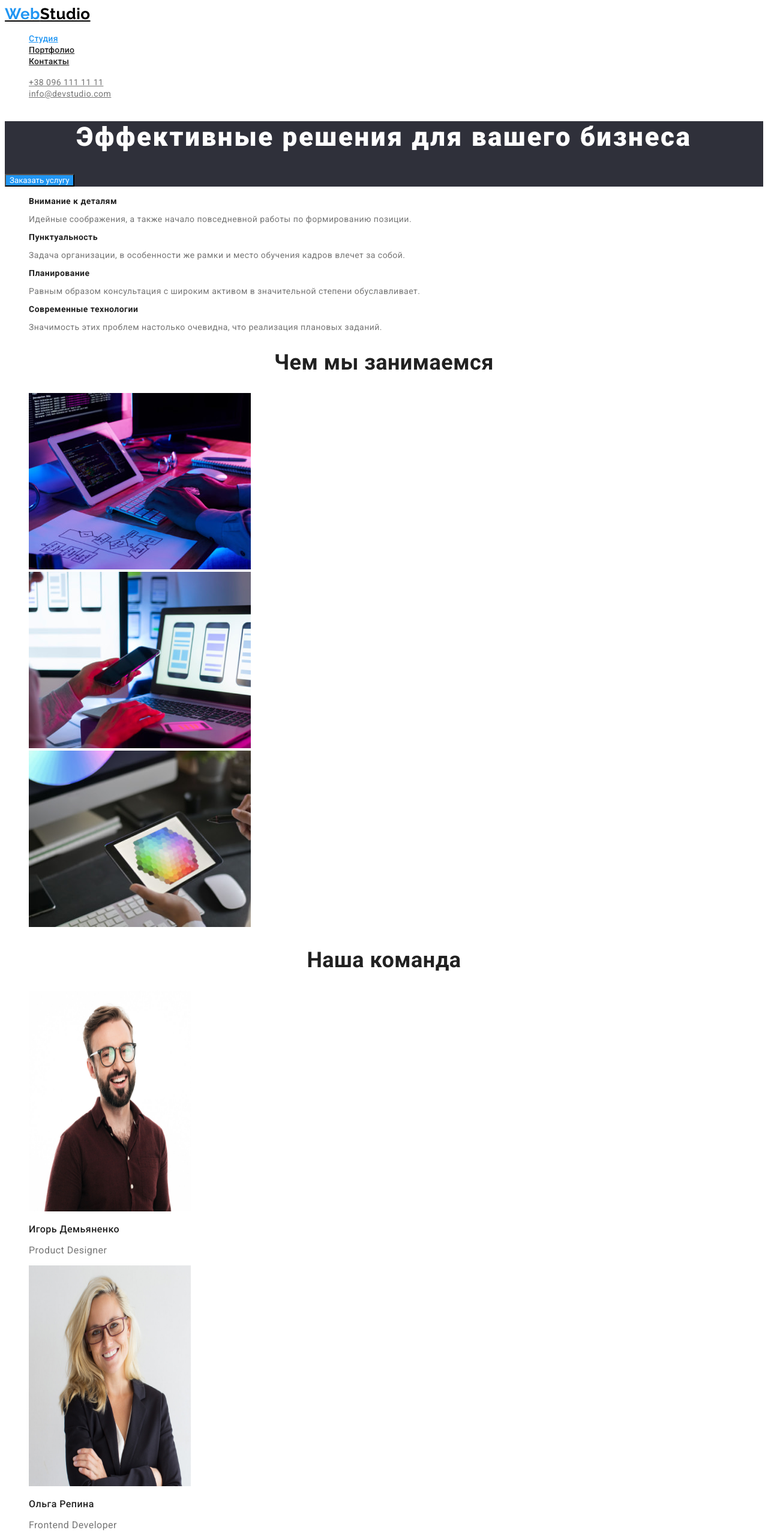
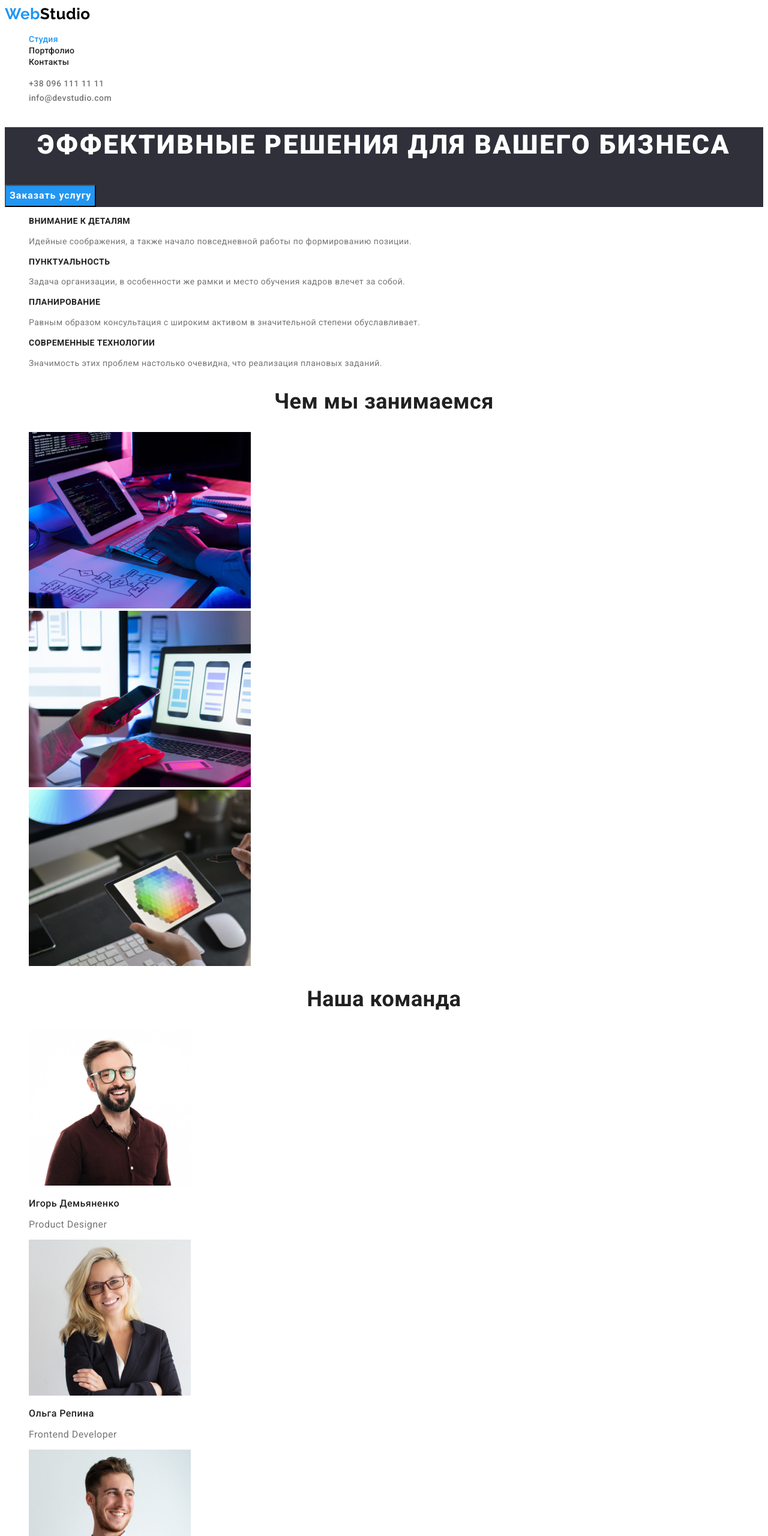
Before and after one commit to OlenaBut/goit-markup-hw-02, a plain HTML site: page index.html in a window 1280 px wide. Shown: the top 2560 px of the page at 60% size. Drawn offline with Linux system fonts and the light colour scheme.

Commit message:
доработка ДЗ 2

```diff
--- a/css/styles.css
+++ b/css/styles.css
@@ -44,7 +44,8 @@
     color: var(--simply-black);
     font-family: 'Raleway';
     font-size: 26px;
-    line-height: 1,19;
+    line-height: 1.19;
+    text-decoration: none;
 }
 
 /*site-nav*/
@@ -53,8 +54,9 @@
     color: var(--secondary-color);
     font-weight: 500;
     font-size: 14px;
-    line-height: 1,14;
+    line-height: 1.14;
     letter-spacing: 0.02em;
+    text-decoration: none;
 }
 
 .site-nav .link:hover,
@@ -76,17 +78,19 @@
 .tel-header {
   color: var(--primary-text-color);
   font-family: inherit;
-  font-weight: 400;
+  font-weight: 500;
   font-size: 14px;
-  line-height: 1,7;
+  line-height: 1.7;
+  text-decoration: none;
 }
 
 .mail-header {
     color: var(--primary-text-color);
     font-family: inherit;
-    font-weight: 400;
+    font-weight: 500;
     font-size: 14px;
-    line-height: 1,7;
+    line-height: 1.7;
+    text-decoration: none;
 }
 
 /*hero*/
@@ -99,15 +103,21 @@
     color: var(--simply-white);
     font-weight: 900;
     font-size: 44px;
-    line-height: 1,36;
+    line-height: 1.36;
     text-align: center;
     letter-spacing: 0.06em;
+    text-transform: uppercase;
 }
 
 .hero-btn {
     color: var(--simply-white);
     background: var(--accent-color);
     font-family: inherit;
+    font-weight: 700;
+    font-size: 16px;
+    line-height: 1.9;
+    letter-spacing: 0.06em;
+
 }
 
 /*features*/
@@ -116,21 +126,22 @@
     color: var(--secondary-color);
     font-weight: 700;
     font-size: 14px;
-    line-height: 1,14;
+    line-height: 1.14;
+    text-transform: uppercase;
 }
 
 .features-text {
     color: var(--primary-text-color);
     font-weight: 400;
     font-size: 14px;
-    line-height: 1,7;
+    line-height: 1.7;
 }
 
 .section-title {
     color: var(--secondary-color);
     font-weight: 700;
     font-size: 36px;
-    line-height: 1,17;
+    line-height: 1.17;
     text-align: center;
 }
 
@@ -138,14 +149,12 @@
     color: var(--secondary-color);
     font-weight: 500;
     font-size: 16px;
-    line-height: 1,19;
+    line-height: 1.19;
 }
 
 .team-text {
     color: var(--primary-text-color);
-    font-weight: 400;
-    font-size: 16px;
-    line-height: 1,19;
+    line-height: 1.19;
 }
 
 /*footer*/
@@ -160,25 +169,24 @@
 
 .location {
     color: var(--simply-white);
-    font-weight: 400;
     font-size: 14px;
-    line-height: 1,7;
+    line-height: 1.7;
 }
 
 .tel-footer {
     color: var(--contacs-footer);
     font-family: inherit;
-    font-weight: 400;
     font-size: 14px;
-    line-height: 1,7;
+    line-height: 1.7;
+    text-decoration: none;
 }
 
 .mail-footer {
     color: var(--contacs-footer);
     font-family: inherit;
-    font-weight: 400;
     font-size: 14px;
-    line-height: 1,7;
+    line-height: 1.7;
+    text-decoration: none;
 }
 
 /*filters*/
@@ -187,6 +195,10 @@
     color: var(--secondary-color);
     background-color: var(--simply-white);
     font-family: inherit;
+    font-weight: 500;
+    font-size: 16px;
+    line-height: 1.6;
+    letter-spacing: 0.03em;
 }
 
 .filters-btn-primary {
@@ -214,6 +226,5 @@
 .work-text {
     color: var(--primary-text-color);
     font-weight: 400;
-    font-size: 16px;
-    line-height: 1,9;
+    line-height: 1.9;
 }
--- a/index.html
+++ b/index.html
@@ -71,23 +71,23 @@
             <h2 class="section-title">Наша команда</h2>
             <ul class="team list">
                 <li>
-                    <img src="./images/igor.jpg" alt="" width="270" height="368">
+                    <img src="./images/igor.jpg" alt="" width="270" height="">
                     <h3 class="team-title">Игорь Демьяненко</h3>
                     <p class="team-text" lang="en">Product Designer</p>
 
                 </li>
                 <li>
-                    <img src="./images/olga.jpg" alt="" width="270" height="368">
+                    <img src="./images/olga.jpg" alt="" width="270" height="">
                     <h3 class="team-title">Ольга Репина</h3>
                     <p class="team-text" lang="en">Frontend Developer</p>
                 </li>
                 <li>
-                    <img src="./images/nikolay.jpg" alt="" width="270" height="368">
+                    <img src="./images/nikolay.jpg" alt="" width="270" height="">
                     <h3 class="team-title">Николай Тарасов</h3>
                     <p class="team-text" lang="en">Marketing</p>
                 </li>
                 <li>
-                    <img src="./images/mikhail.jpg" alt="" width="270" height="368">
+                    <img src="./images/mikhail.jpg" alt="" width="270" height="">
                     <h3 class="team-title">Михаил Ермаков</h3>
                     <p class="team-text" lang="en">UI Designer</p>
                 </li>
```
